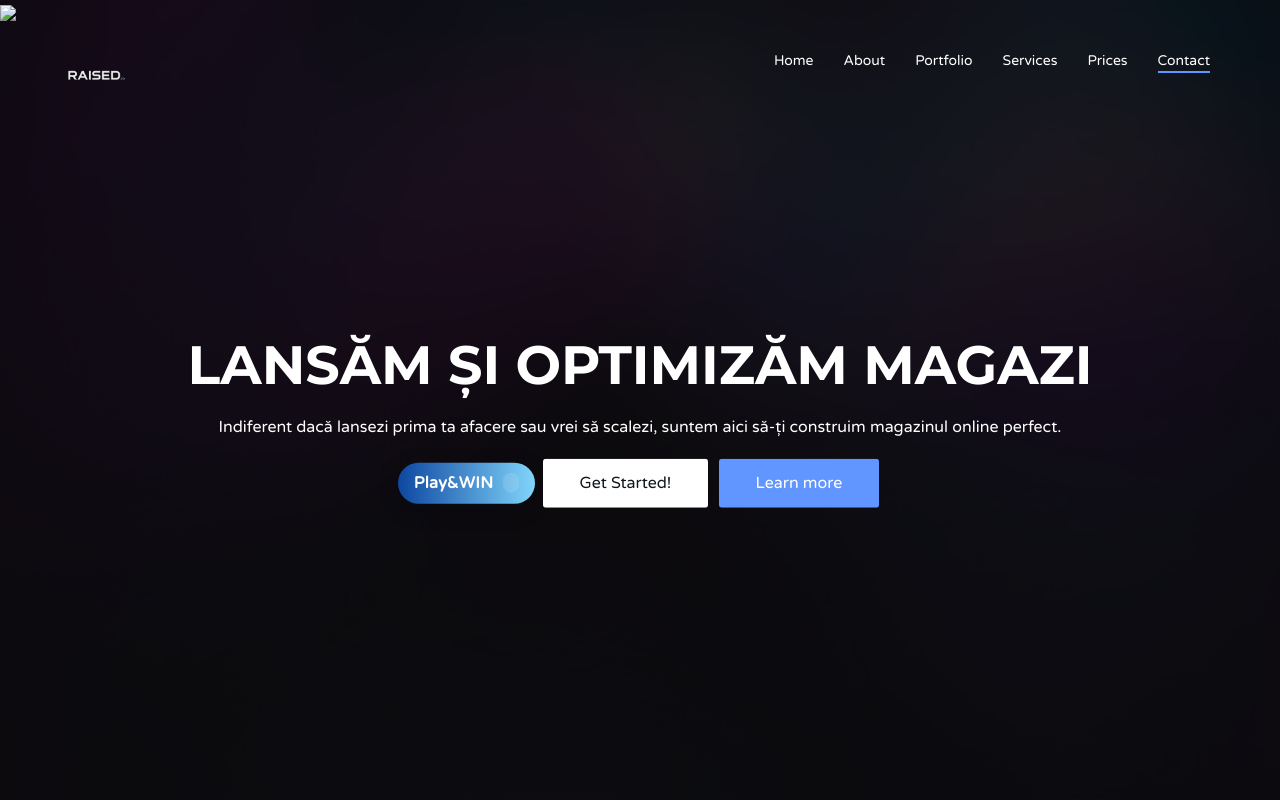
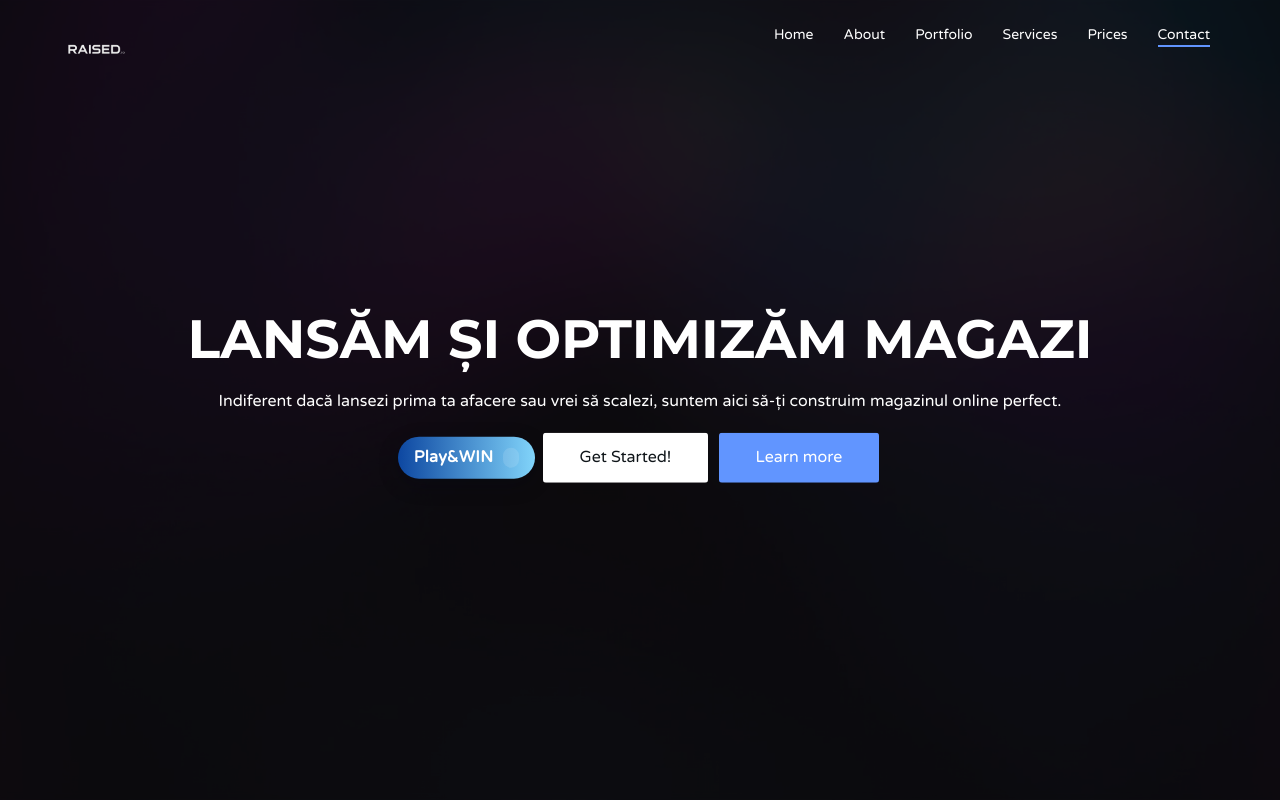
Before and after one commit to MaryoADV/transparent-portfolio, a website: page index.html in a window 1280 px wide. Shown: the top 800 px of the page. Drawn offline with Linux system fonts and the light colour scheme.

Commit message:
Remove logo image from index.html
Remove logo image from index.html

```diff
--- a/index.html
+++ b/index.html
@@ -9,8 +9,8 @@
 
 	<title>Raised.ro – Agenție eCommerce & Shopify România</title>
     <meta name="description" content="Raised este o agenție eCommerce din România. Creăm și optimizăm magazine online pentru rezultate reale.">
+	<link rel="icon" type="image/png" href="/favicon.png">
     <link rel="icon" type="image/png" href="img/logo.png">
-	<img src="logo.png">
 
 	<!-- Google font -->
 	<link href="https://fonts.googleapis.com/css?family=Montserrat:400,700%7CVarela+Round" rel="stylesheet">
```
